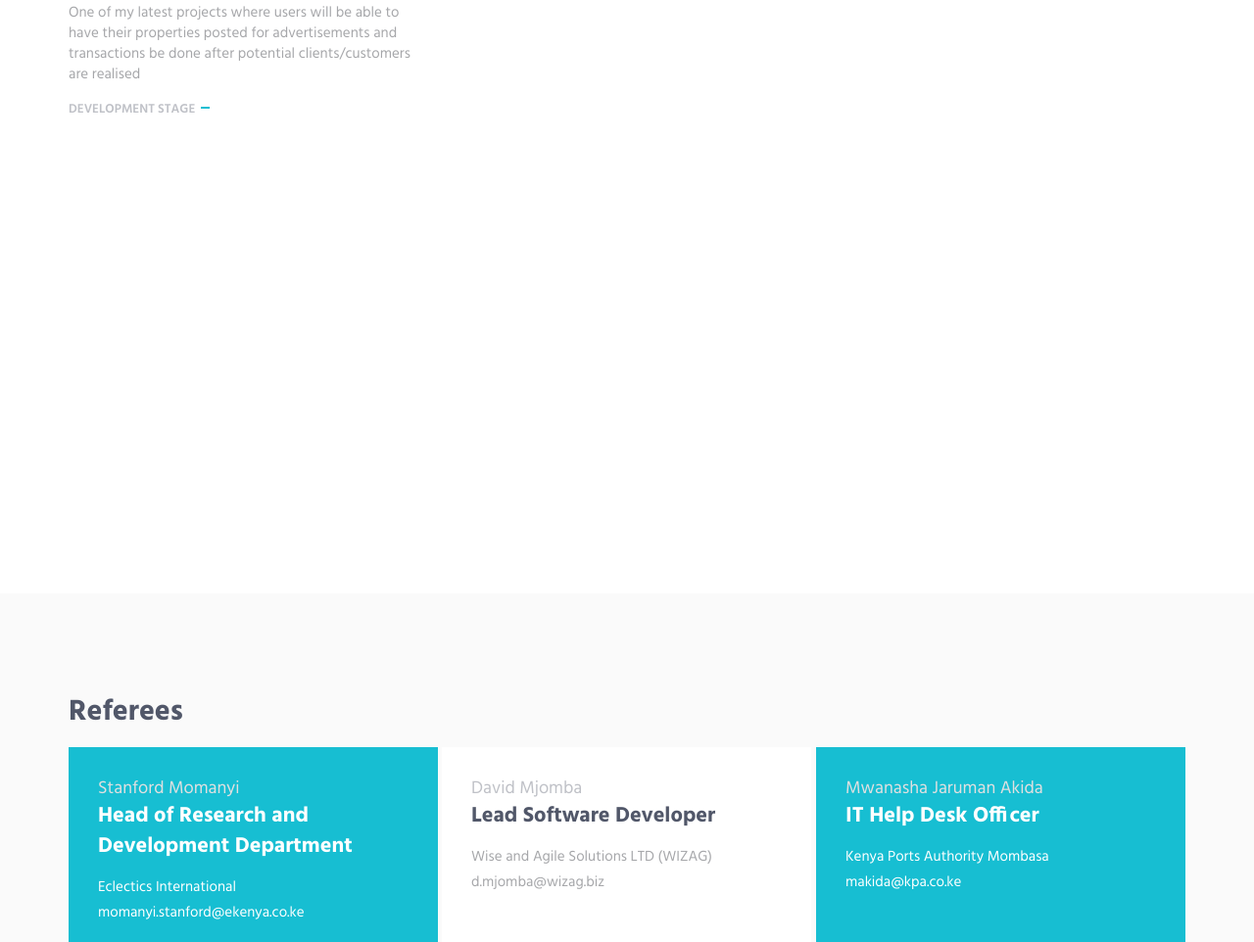
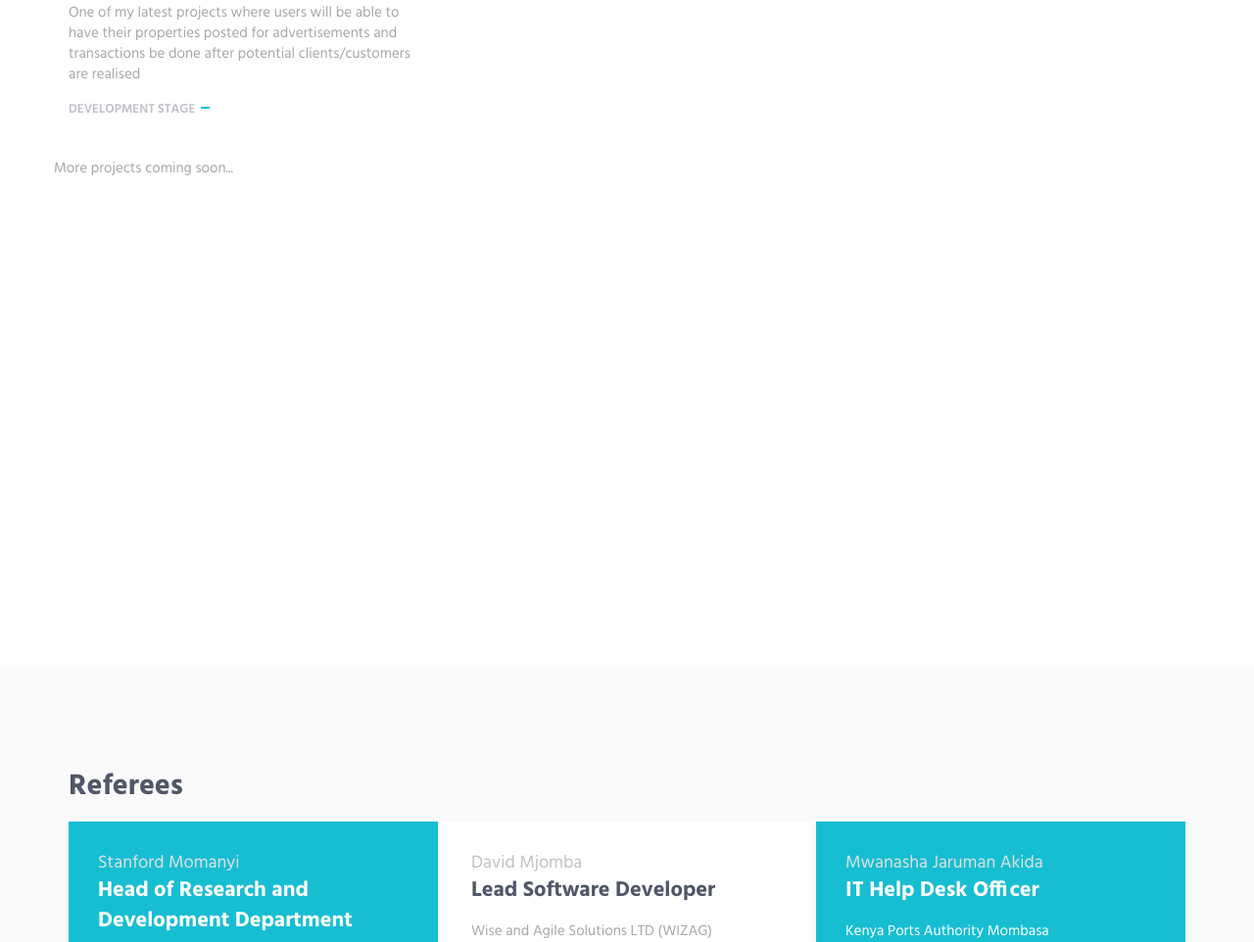
Before and after one commit to yusuf-khamis/yusuf-khamis.github.io, a plain HTML site: page index.html in a window 1280 px wide. Shown: the part 6374-7336 px from the top of the page at 98% size. Drawn offline with Linux system fonts and the light colour scheme.

Commit message:
CV update

```diff
--- a/index.html
+++ b/index.html
@@ -699,6 +699,13 @@
                     <!-- End Item -->
                 </div>
                 <!--// end row -->
+
+                <div class="row margin-t-40">
+                    <div>
+                        <p>More projects coming soon...</p>
+                    </div>
+                </div>
+                <!--// end row -->
             </div>
         </div>
         <!-- End Projects -->
```
